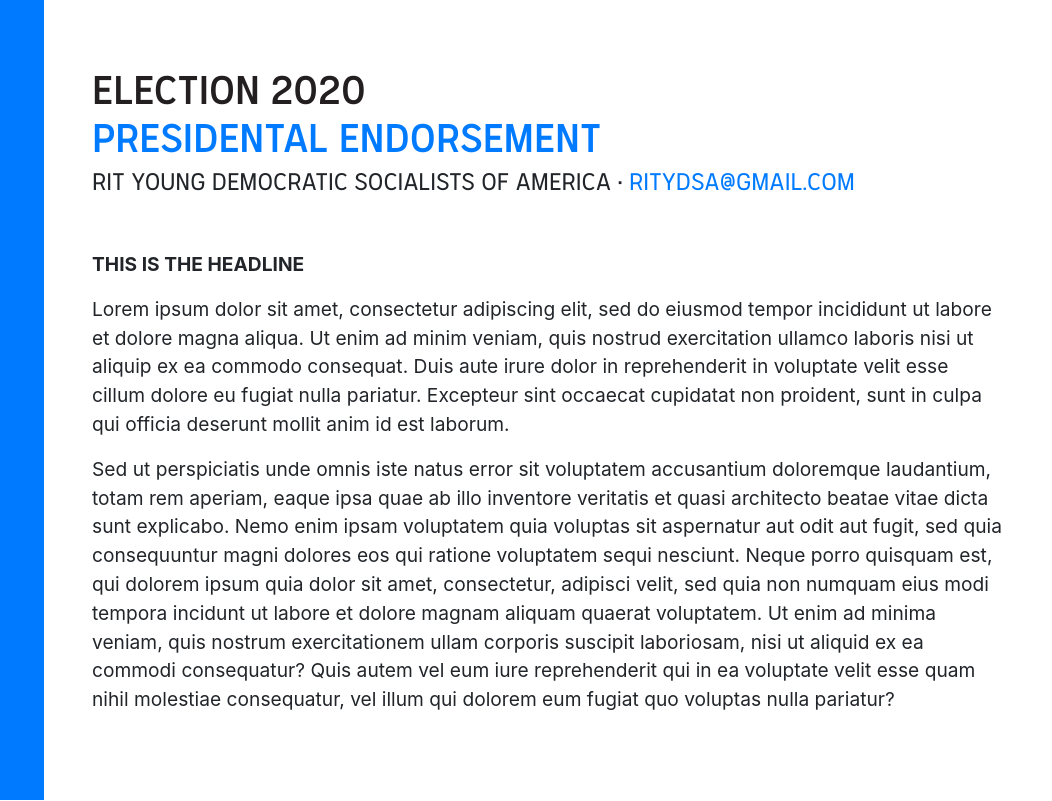
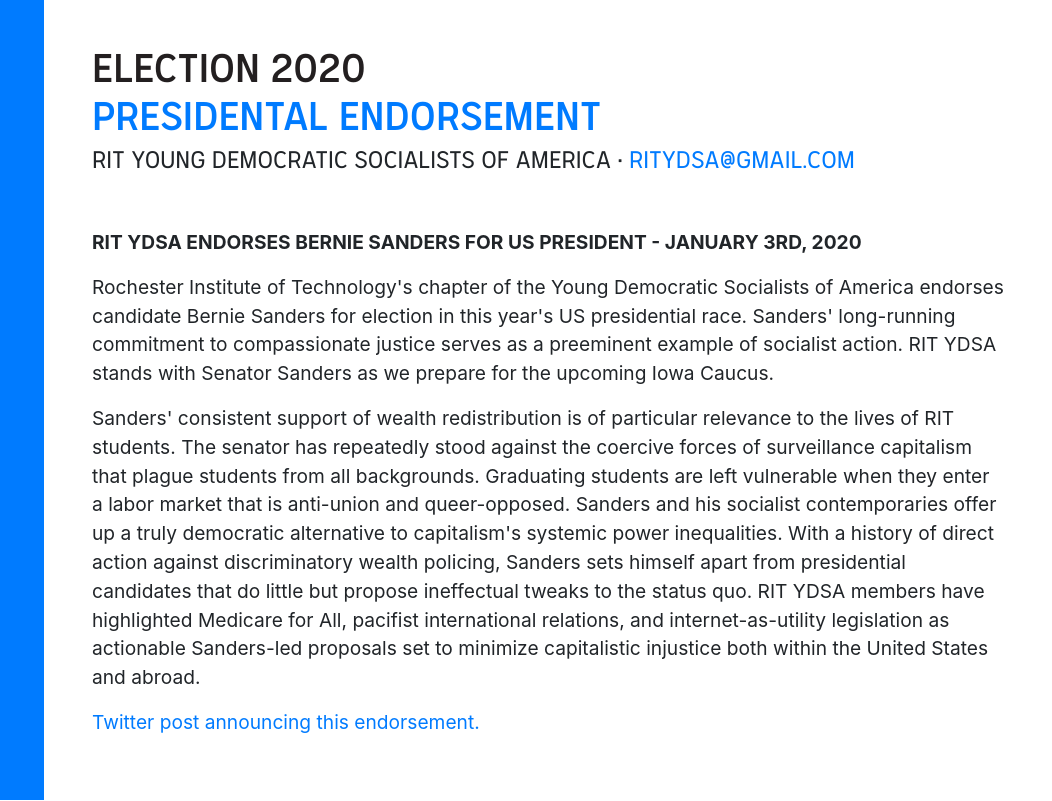
Before and after one commit to destructionorb/ritydsa, a website with bundled scripts: page endorsement.html in a window 1280 px wide. Shown: the full height of the page, 228-1280 px from the left. Built offline with nearby package versions, Linux system fonts and the light colour scheme; a web font is replaced by a local one.

Commit message:
Endorsement write-up

```diff
--- a/endorsement.html
+++ b/endorsement.html
@@ -10,7 +10,7 @@
 
   <meta property="og:title" content="RIT Young Democratic Socialists of America" />
   <meta property="og:type" content="website" />
-  <meta property="og:description" content="RIT YDSA's endorsement for the 2020 Presidential Election." />
+  <meta property="og:description" content="RIT YDSA's endorsement of Bernie Sanders for the 2020 Presidential Election." />
   <meta property="og:url" content="https://ritydsa.club" />
   <meta property="og:image" content="https://ritydsa.club/img/profile.jpg" />
   <meta property="og:image:secure_url" content="https://ritydsa.club/img/profile.jpg" />
@@ -67,15 +67,18 @@
           RIT Young Democratic Socialists of America · <a href="mailto:ritydsa@gmail.com">ritydsa@gmail.com</a>
         </div>
 
-        <p><b>THIS IS THE HEADLINE</b></p>
+        <p><b>RIT YDSA ENDORSES BERNIE SANDERS FOR US PRESIDENT - JANUARY 3RD, 2020</b></p>
 
-        <p>Lorem ipsum dolor sit amet, consectetur adipiscing elit, sed do eiusmod tempor incididunt ut labore et dolore magna aliqua. Ut enim ad minim veniam, quis nostrud exercitation ullamco laboris nisi ut aliquip ex ea commodo consequat. Duis
-          aute irure dolor in reprehenderit in voluptate velit esse cillum dolore eu fugiat nulla pariatur. Excepteur sint occaecat cupidatat non proident, sunt in culpa qui officia deserunt mollit anim id est laborum.</p>
+        <p>Rochester Institute of Technology's chapter of the Young Democratic Socialists of America endorses candidate Bernie Sanders for election in this year's US presidential race. Sanders' long-running commitment to
+          compassionate justice serves as a preeminent example of socialist action. RIT YDSA stands with Senator Sanders as we prepare for the upcoming Iowa Caucus.</p>
 
-        <p>Sed ut perspiciatis unde omnis iste natus error sit voluptatem accusantium doloremque laudantium, totam rem aperiam, eaque ipsa quae ab illo inventore veritatis et quasi architecto beatae vitae dicta sunt explicabo. Nemo enim ipsam
-          voluptatem quia voluptas sit aspernatur aut odit aut fugit, sed quia consequuntur magni dolores eos qui ratione voluptatem sequi nesciunt. Neque porro quisquam est, qui dolorem ipsum quia dolor sit amet, consectetur, adipisci velit, sed
-          quia non numquam eius modi tempora incidunt ut labore et dolore magnam aliquam quaerat voluptatem. Ut enim ad minima veniam, quis nostrum exercitationem ullam corporis suscipit laboriosam, nisi ut aliquid ex ea commodi consequatur? Quis
-          autem vel eum iure reprehenderit qui in ea voluptate velit esse quam nihil molestiae consequatur, vel illum qui dolorem eum fugiat quo voluptas nulla pariatur?</p>
+        <p>Sanders' consistent support of wealth redistribution is of particular relevance to the lives of RIT students. The senator has repeatedly stood against the coercive forces of surveillance capitalism that plague students
+          from all backgrounds. Graduating students are left vulnerable when they enter a labor market that is anti-union and queer-opposed. Sanders and his socialist contemporaries offer up a truly democratic alternative to
+          capitalism's systemic power inequalities. With a history of direct action against discriminatory wealth policing, Sanders sets himself apart from presidential candidates that do little but propose ineffectual
+          tweaks to the status quo. RIT YDSA members have highlighted Medicare for All, pacifist international relations, and internet-as-utility legislation as actionable Sanders-led proposals set to minimize capitalistic
+          injustice both within the United States and abroad.</p>
+
+        <p><a href="">Twitter post announcing this endorsement.</a></p>
 
       </div>
     </section>
```
